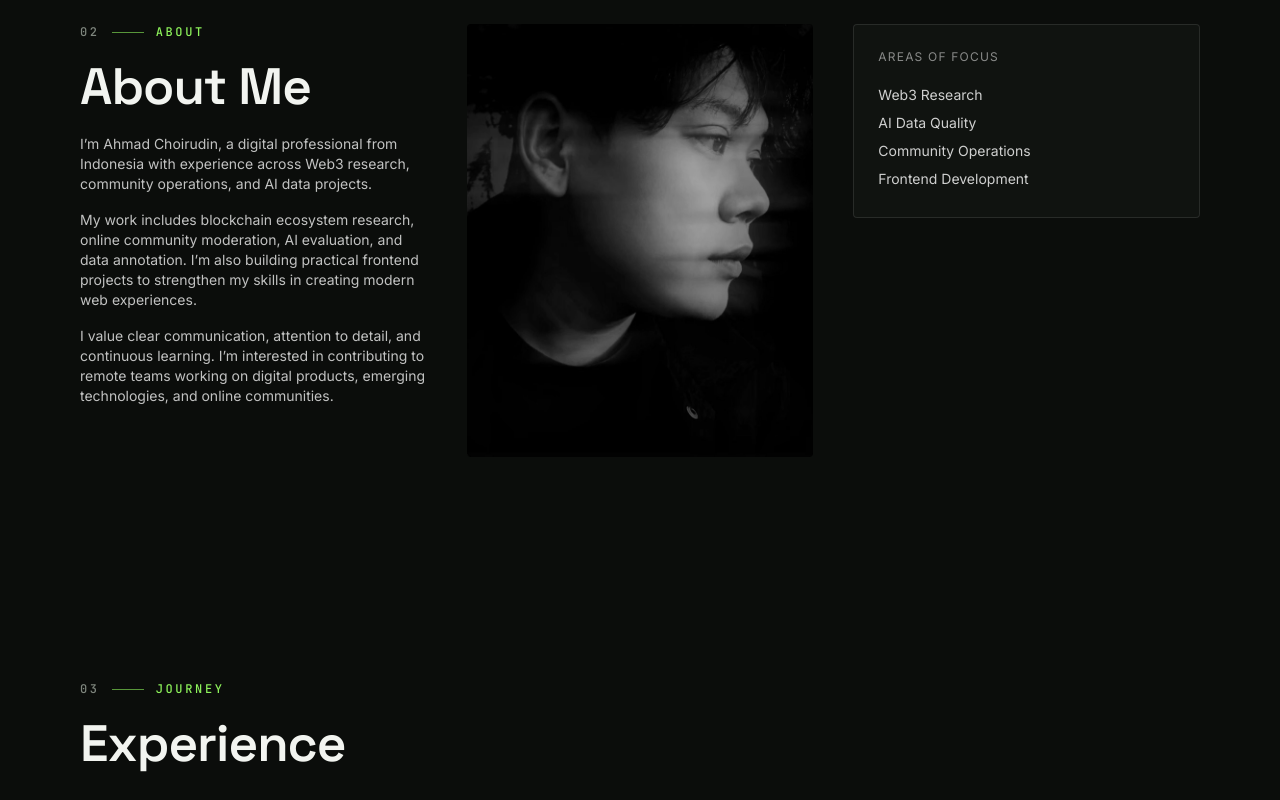
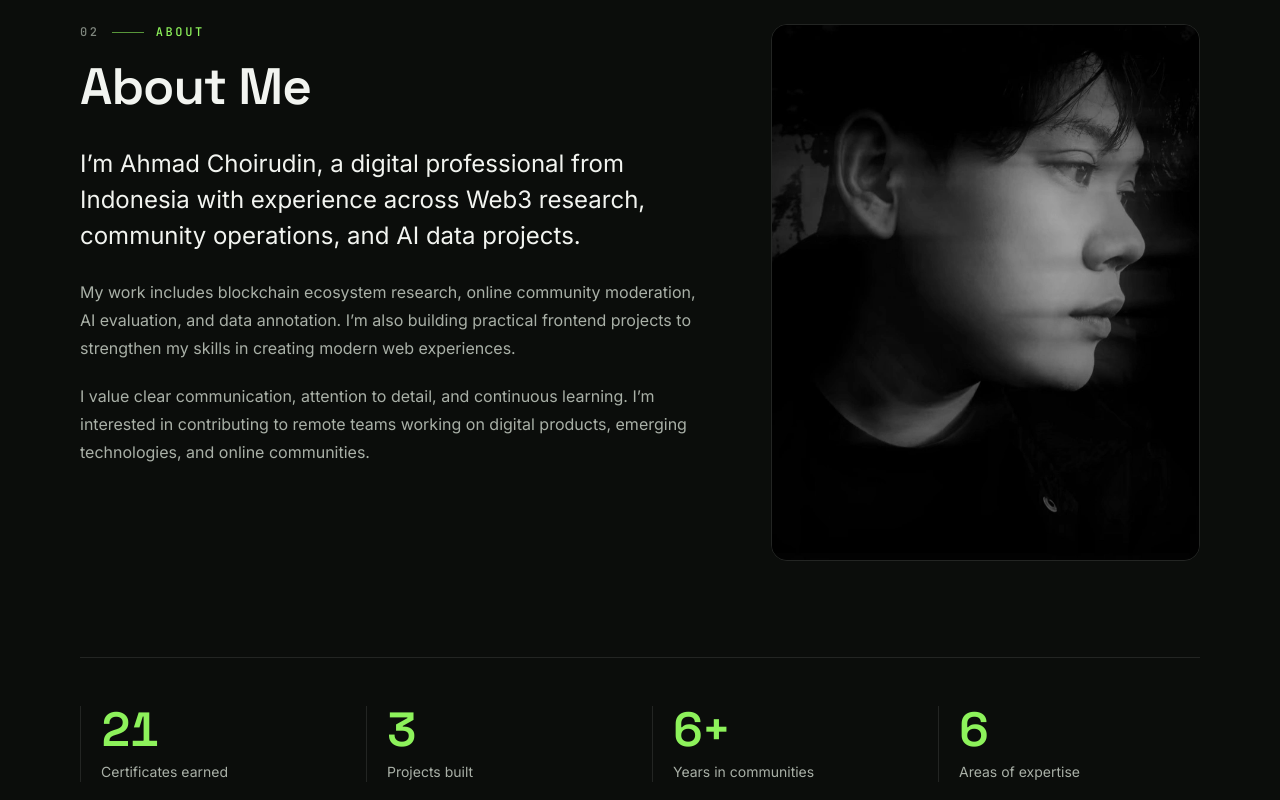
Before and after one commit to ahmad-choirudin/portfolio-modern, a React (Vite) app in the folder app/frontend/: page / in a window 1280 px wide. Shown: the part 2820-3620 px from the top of the page. Built offline with nearby package versions, Linux system fonts and the light colour scheme.

Commit message:
Refactor Introduction component layout and content

```diff
--- a/app/frontend/src/components/site/Introduction.tsx
+++ b/app/frontend/src/components/site/Introduction.tsx
@@ -1,60 +1,51 @@
 import { site } from "@/data/site";
 import Section from "./Section";
 import SectionHeading from "./SectionHeading";
+import StatsCounter from "./StatsCounter";
 
 export default function Introduction() {
   return (
     <Section id="about">
-      <div className="grid gap-10 md:grid-cols-3">
-      <div data-reveal>
+      <div className="grid gap-12 md:grid-cols-12 md:gap-16">
+        <div data-reveal className="md:col-span-7">
           <SectionHeading index="02" eyebrow="About" title="About Me" />
 
-        <p className="mt-5 text-sm text-white/75">
+          <p className="mt-8 text-xl leading-8 text-fg md:text-2xl md:leading-9">
             I’m Ahmad Choirudin, a digital professional from Indonesia with
             experience across Web3 research, community operations, and AI data
             projects.
           </p>
 
-        <p className="mt-4 text-sm text-white/75">
+          <div className="mt-6 space-y-5 text-base leading-7 text-muted">
+            <p>
               My work includes blockchain ecosystem research, online community
               moderation, AI evaluation, and data annotation. I’m also building
               practical frontend projects to strengthen my skills in creating
               modern web experiences.
             </p>
-
-        <p className="mt-4 text-sm text-white/75">
+            <p>
               I value clear communication, attention to detail, and continuous
-          learning. I’m interested in contributing to remote teams working on
-          digital products, emerging technologies, and online communities.
+              learning. I’m interested in contributing to remote teams working
+              on digital products, emerging technologies, and online
+              communities.
             </p>
           </div>
+        </div>
 
+        <div data-reveal className="md:col-span-5">
           <img
-        data-reveal
             src={site.aboutImage}
-        alt="Ahmad Choirudin"
-        className="aspect-[4/5] w-full rounded object-cover grayscale"
+            alt="Portrait of Ahmad Choirudin"
+            width={720}
+            height={1074}
             loading="lazy"
+            className="aspect-[4/5] w-full max-w-md rounded-2xl border border-line object-cover grayscale transition duration-700 hover:grayscale-0 md:ml-auto"
           />
+        </div>
+      </div>
 
-      <blockquote
-        data-reveal
-        className="self-start rounded border border-line bg-card p-6 text-sm text-white/80"
-      >
-        <p className="text-xs uppercase tracking-widest text-white/50">
-          Areas of Focus
-        </p>
-
-        <p className="mt-4 leading-7">
-          Web3 Research
-          <br />
-          AI Data Quality
-          <br />
-          Community Operations
-          <br />
-          Frontend Development
-        </p>
-      </blockquote>
+      <div data-reveal className="mt-16 border-t border-line pt-10 md:mt-24 md:pt-12">
+        <StatsCounter />
       </div>
     </Section>
   );
```
Lines whose indentation alone changed are shown as unchanged.
